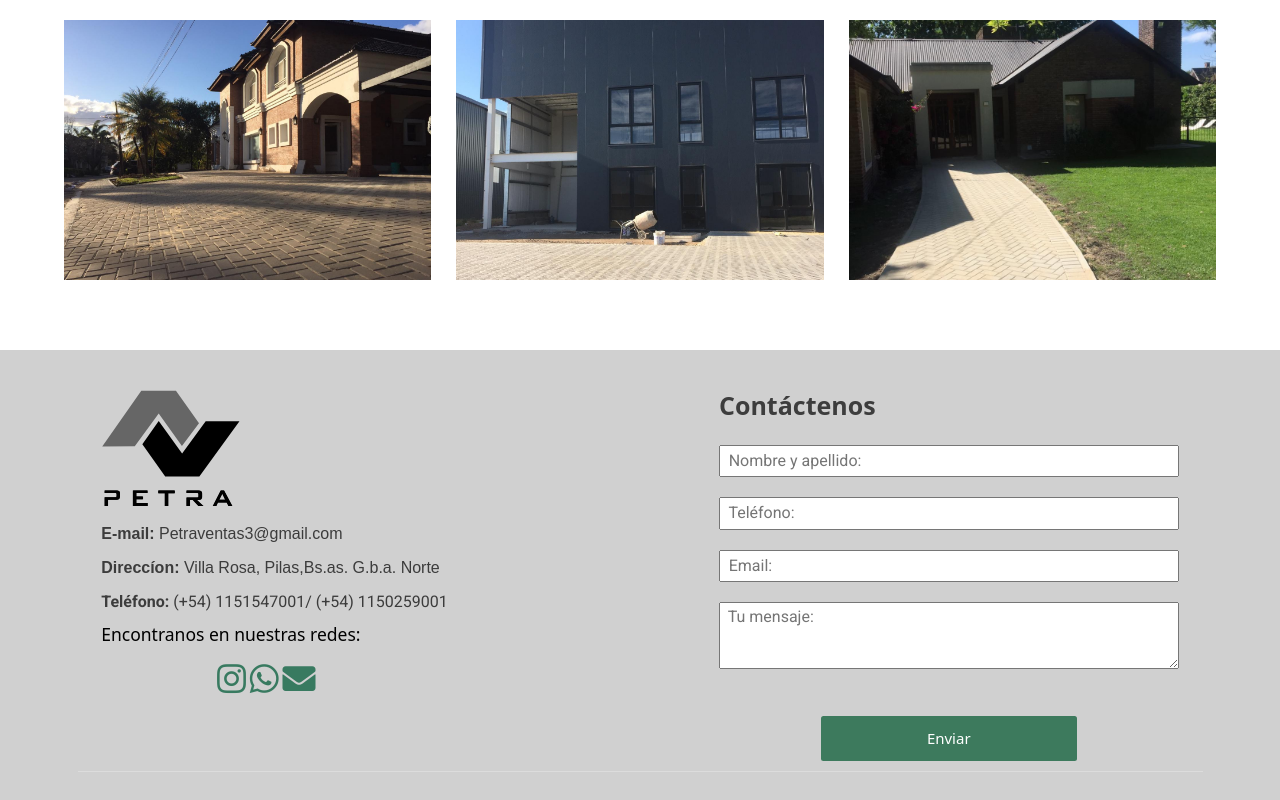
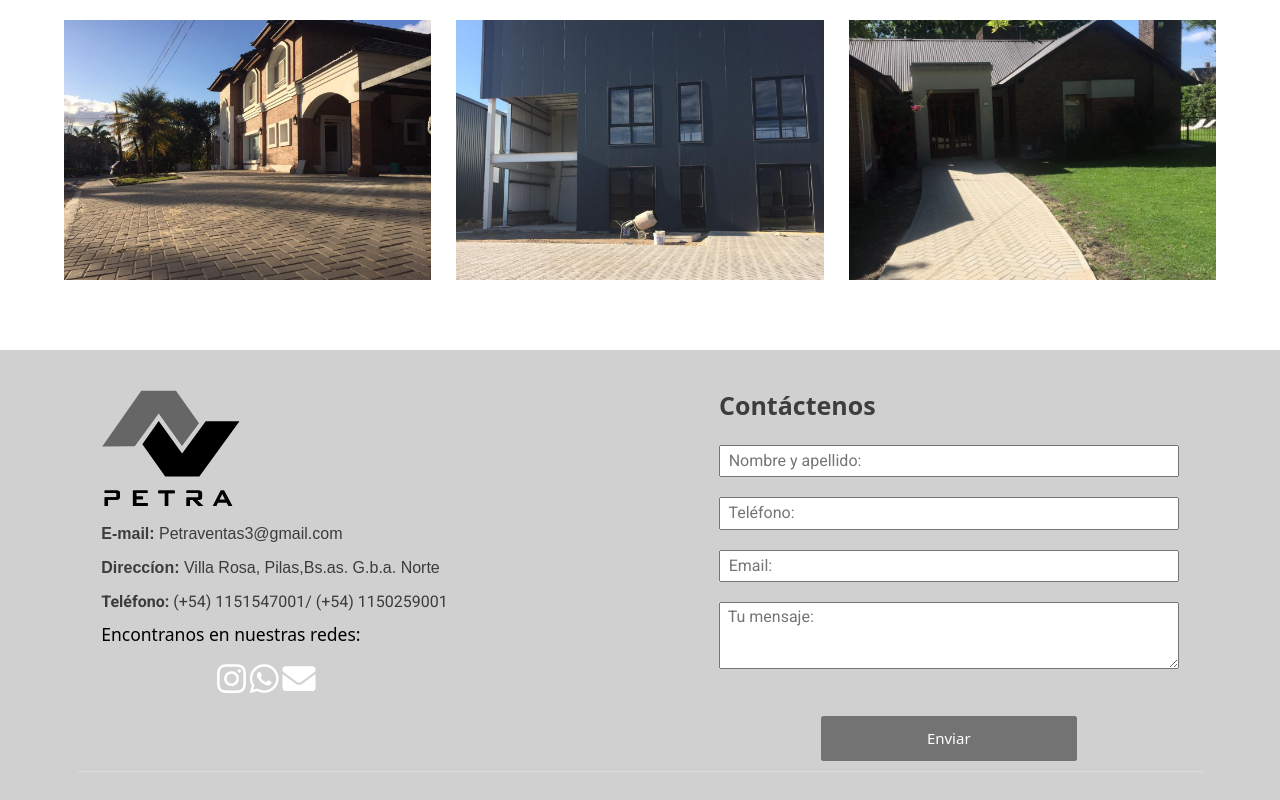
Before and after one commit to santiagoGasparotti/petra, a website: page index.html in a window 1280 px wide. Shown: the part 3716-4516 px from the top of the page. Drawn offline with nearby package versions, Linux system fonts and the light colour scheme; a web font is replaced by a local one.

Commit message:
cambie color de barra enviar , color de iconos de redes

```diff
--- a/index.html
+++ b/index.html
@@ -333,13 +333,13 @@
                     <h5 class="fs-3 text" style="color: #000000;">
                         Encontranos en nuestras redes:
                     </h5>
-                    <p class="col-xl-7 mx-auto mt-3 iconosFoteer">
+                    <p class="col-xl-7 mx-auto mt-3 iconosFoteer ">
                         <a href="https://www.instagram.com/pisos_petra/" class="btn-floating bnt-5m"
-                            style="color:#387A60; font-size: 33px;"><i class="fab fa-instagram"></i></a>
-                        <a href="https://api.whatsapp.com/send?phone=541151547001" class="btn-floating bnt-sm"
-                            style="color:#387A60; font-size: 33px;"><i class="fab fa-whatsapp"></i></a>
-                        <a href="mailto:marielagimenez16@outlook.com" class="btn-floating btn-5m"
-                            style="color:#387A60; font-size: 33px;"><i class="fas fa-envelope"></i></a>
+                            style="color:white; font-size: 33px;"><i class="fab fa-instagram"></i></a>
+                        <a href="https://api.whatsapp.com/send?phone=541151547001" class="btn-floating bnt-5m "
+                            style="color:white; font-size: 33px;"><i class="fab fa-whatsapp"></i></a>
+                        <a href="mailto:marielagimenez16@outlook.com" class="btn-floating btn-5m "
+                            style="color:white; font-size: 33px;"><i class="fas fa-envelope"></i></a>
                     </p>
 
                 </div>
@@ -365,7 +365,7 @@
                                 placeholder="  Tu mensaje:"></textarea></label>
                     </p>
                     <div class="col-12 text-center mt-5">
-                        <input class="btn text-white fs-4 text " style="background-color: #3D7A5D;" type="submit" value="Enviar">
+                        <input class="btn text-white fs-4 text " style="background-color: #737373 ;" type="submit" value="Enviar">
                     </div>
                 </div>
 
```
Also changed, not shown: scss/custom.scss (line endings or trailing spaces).
